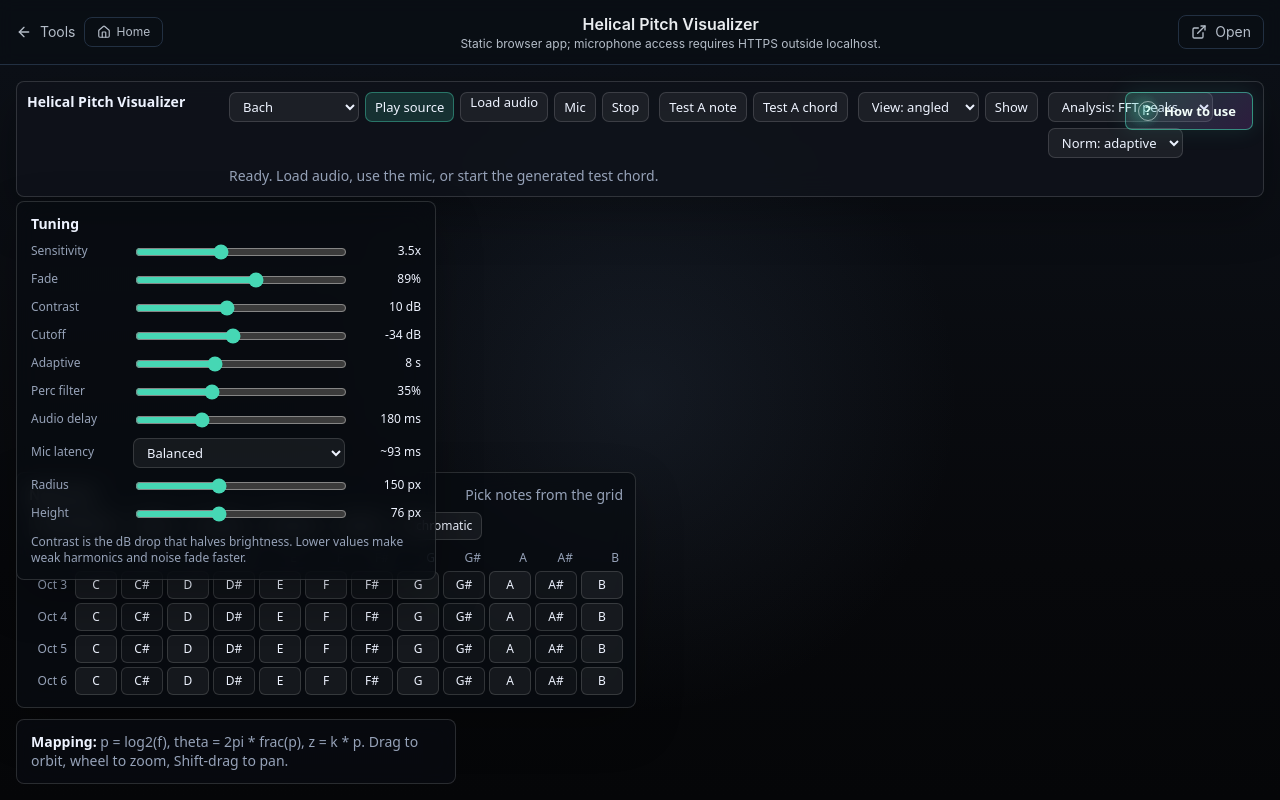
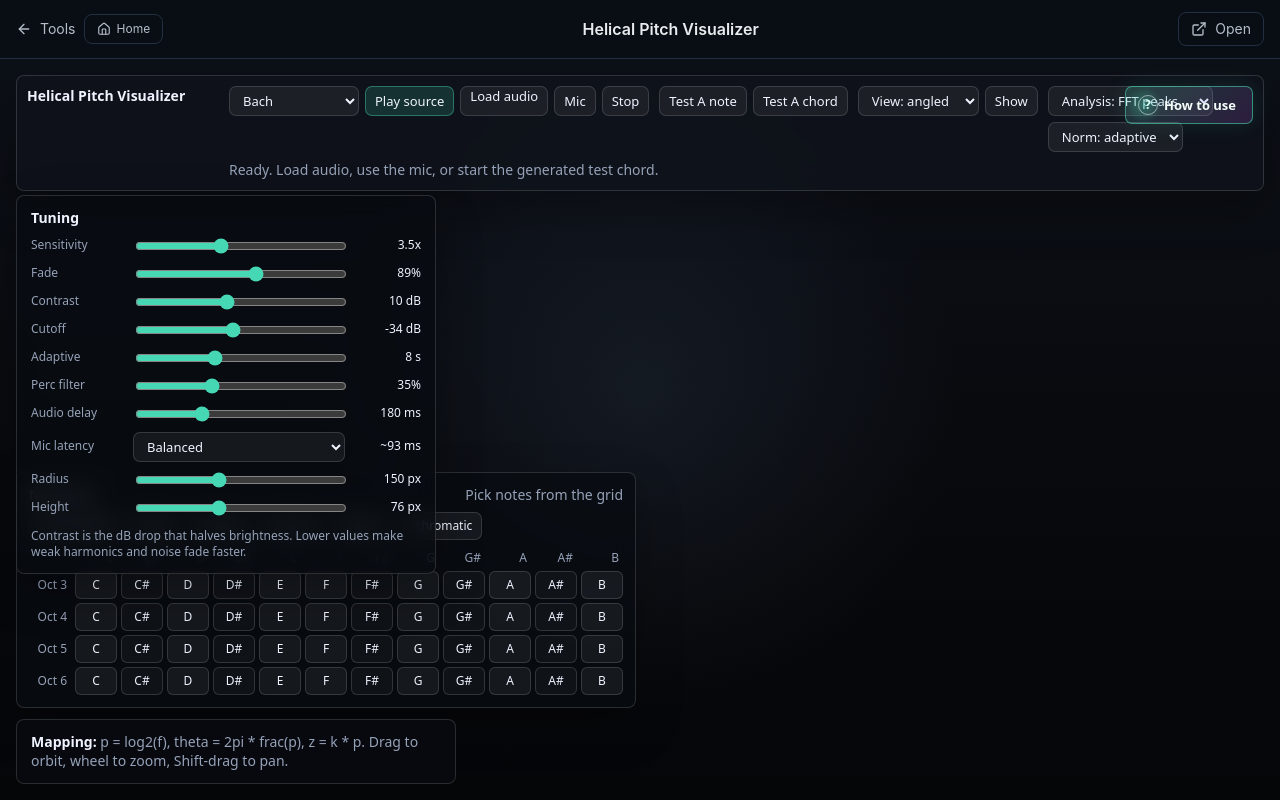
Before and after one commit to MatlabMonkey/Monkey-site, a Next.js app: page /tools/helical-pitch-visualizer in a window 1280 px wide. Built offline with nearby package versions, Linux system fonts and the light colour scheme.

Commit message:
Remove outdated HTTPS/localhost mic note from Helical Pitch Visualizer

```diff
--- a/app/tools/helical-pitch-visualizer/page.tsx
+++ b/app/tools/helical-pitch-visualizer/page.tsx
@@ -26,7 +26,6 @@ export default function HelicalPitchVisualizerPage() {
           </div>
           <div className="min-w-0 text-center">
             <h1 className="truncate text-sm font-semibold sm:text-base">Helical Pitch Visualizer</h1>
-            <p className="text-xs text-[rgb(var(--text-muted))]">Static browser app; microphone access requires HTTPS outside localhost.</p>
           </div>
           <a
             href={visualizerPath}
```
